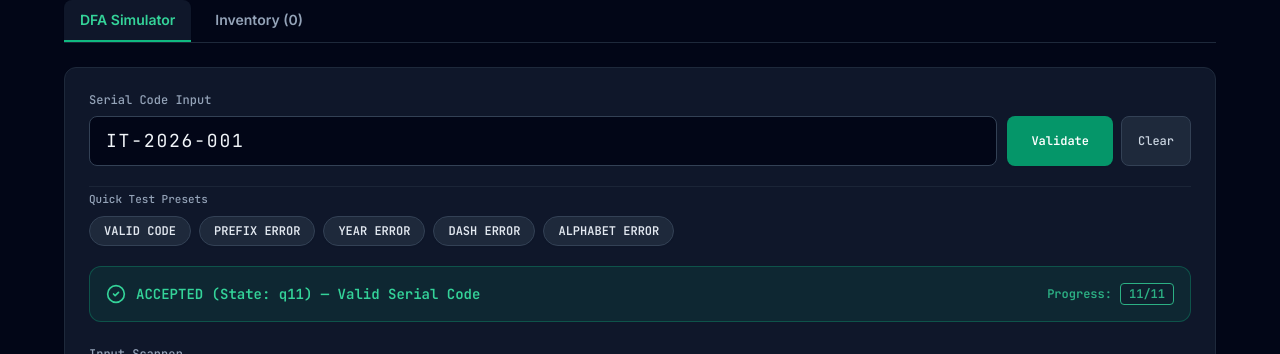
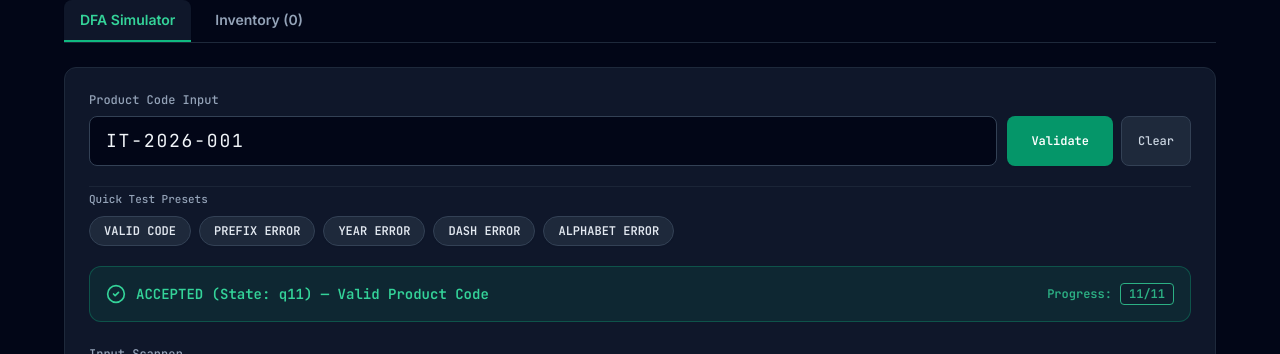
Before and after one commit to uno-jerome/Product-Validator-2, a React (Vite) app: page / in a window 1280 px wide. Shown: the part 127-481 px from the top of the page. Built offline with nearby package versions, Linux system fonts and the light colour scheme.

Commit message:
change some things

```diff
--- a/src/App.jsx
+++ b/src/App.jsx
@@ -160,15 +160,15 @@ export default function App() {
   const handleRegisterProduct = (e) => {
     e.preventDefault(); setFormMsg(null);
     if (!productName.trim()) return setFormMsg({ type: 'err', text: 'Product name is required.' });
-    if (!regCode.trim()) return setFormMsg({ type: 'err', text: 'Serial code is required.' });
+    if (!regCode.trim()) return setFormMsg({ type: 'err', text: 'Product Code is required.' });
     const code = regCode.trim().toUpperCase(), res = validateProductCode(code);
-    if (!res.isValid) return setFormMsg({ type: 'err', text: `Invalid serial code: ${res.errorReason || 'DFA rejected'}` });
+    if (!res.isValid) return setFormMsg({ type: 'err', text: `Invalid Product Code: ${res.errorReason || 'DFA rejected'}` });
     const now = new Date();
     const registeredDate = now.toLocaleDateString('en-US', { year: 'numeric', month: 'short', day: 'numeric' });
     const registeredTime = now.toLocaleTimeString([], { hour: '2-digit', minute: '2-digit', second: '2-digit' });
     const saveResult = saveProduct({ code, category, name: productName.trim(), registeredDate, registeredTime });
     if (!saveResult.success) {
-      return setFormMsg({ type: 'err', text: `Serial code "${code}" already exists in the inventory.` });
+      return setFormMsg({ type: 'err', text: `Product Code "${code}" already exists in the inventory.` });
     }
     setProducts(saveResult.data);
     setProductName('');
@@ -200,7 +200,7 @@ export default function App() {
           <div id="panel-simulator" role="tabpanel" aria-labelledby="tab-simulator" className="space-y-5 sm:space-y-6">
             <section className={`${CARD_CLS} space-y-4 sm:space-y-5`}>
               <div className="space-y-2">
-                <label htmlFor="serial-input" className={LBL_CLS}>Serial Code Input</label>
+                <label htmlFor="serial-input" className={LBL_CLS}>Product Code Input</label>
                 <div className="flex flex-col sm:flex-row gap-2.5">
                   <input id="serial-input" type="text" value={input} onChange={(e) => { resetAnimation(); setInput(e.target.value.toUpperCase()); }} placeholder="e.g. IT-2026-001" className="flex-1 bg-slate-50 dark:bg-slate-950 border border-slate-300 dark:border-slate-700 focus:border-slate-500 rounded-lg px-4 py-2.5 font-mono text-base sm:text-lg text-slate-900 dark:text-slate-100 uppercase tracking-widest outline-none transition-colors" />
                   <div className="flex gap-2 sm:w-auto">
@@ -222,7 +222,7 @@ export default function App() {
               <div className={`p-3.5 sm:p-4 rounded-xl border font-mono text-sm flex flex-col sm:flex-row sm:items-center justify-between gap-2.5 transition-colors ${dfa.isValid ? STATUS_CLS.ok : STATUS_CLS.err}`}>
                 <div className="flex items-center gap-2.5">
                   {dfa.isValid ? <CheckCircle2 className="w-5 h-5 shrink-0 text-emerald-600 dark:text-emerald-400" /> : <XCircle className="w-5 h-5 shrink-0 text-rose-600 dark:text-rose-400" />}
-                  <span className="font-semibold text-xs sm:text-sm">{dfa.isValid ? 'ACCEPTED (State: q11) — Valid Serial Code' : `REJECTED (State: ${dfa.finalState}) — ${dfa.errorReason || 'Input rejected'}`}</span>
+                  <span className="font-semibold text-xs sm:text-sm">{dfa.isValid ? 'ACCEPTED (State: q11) — Valid Product Code' : `REJECTED (State: ${dfa.finalState}) — ${dfa.errorReason || 'Input rejected'}`}</span>
                 </div>
                 <div className="flex items-center gap-2 text-xs opacity-80 self-end sm:self-auto font-semibold"><span>Progress:</span><span className="px-2 py-0.5 rounded bg-white/50 dark:bg-slate-900/50 border border-current">{input.length}/11</span></div>
               </div>
@@ -327,7 +327,7 @@ export default function App() {
                 <div className="grid grid-cols-1 md:grid-cols-3 gap-4">
                   <div><label htmlFor="reg-category" className={LBL_CLS}>Department Category</label><select id="reg-category" value={category} onChange={(e) => { setCategory(e.target.value); setFormMsg(null); }} className={`${INP_CLS} font-mono`}>{CATEGORIES.map((c) => <option key={c.id} value={c.id}>{c.id} — {c.name}</option>)}</select></div>
                   <div><label htmlFor="reg-name" className={LBL_CLS}>Product Name</label><input id="reg-name" type="text" placeholder="e.g. Dell Latitude 7420" value={productName} onChange={(e) => { setProductName(e.target.value); setFormMsg(null); }} className={INP_CLS} /></div>
-                  <div><label htmlFor="reg-code" className={LBL_CLS}>Serial Code</label><input id="reg-code" type="text" placeholder="e.g. IT-2026-001" value={regCode} onChange={(e) => { setRegCode(e.target.value.toUpperCase()); setFormMsg(null); }} className={`${INP_CLS} font-mono uppercase`} /></div>
+                  <div><label htmlFor="reg-code" className={LBL_CLS}>Product Code</label><input id="reg-code" type="text" placeholder="e.g. IT-2026-001" value={regCode} onChange={(e) => { setRegCode(e.target.value.toUpperCase()); setFormMsg(null); }} className={`${INP_CLS} font-mono uppercase`} /></div>
                 </div>
                 {formMsg && (
                   <div className={`p-3 rounded-lg border font-mono text-xs flex items-center gap-2 ${STATUS_CLS[formMsg.type]}`}>
```
